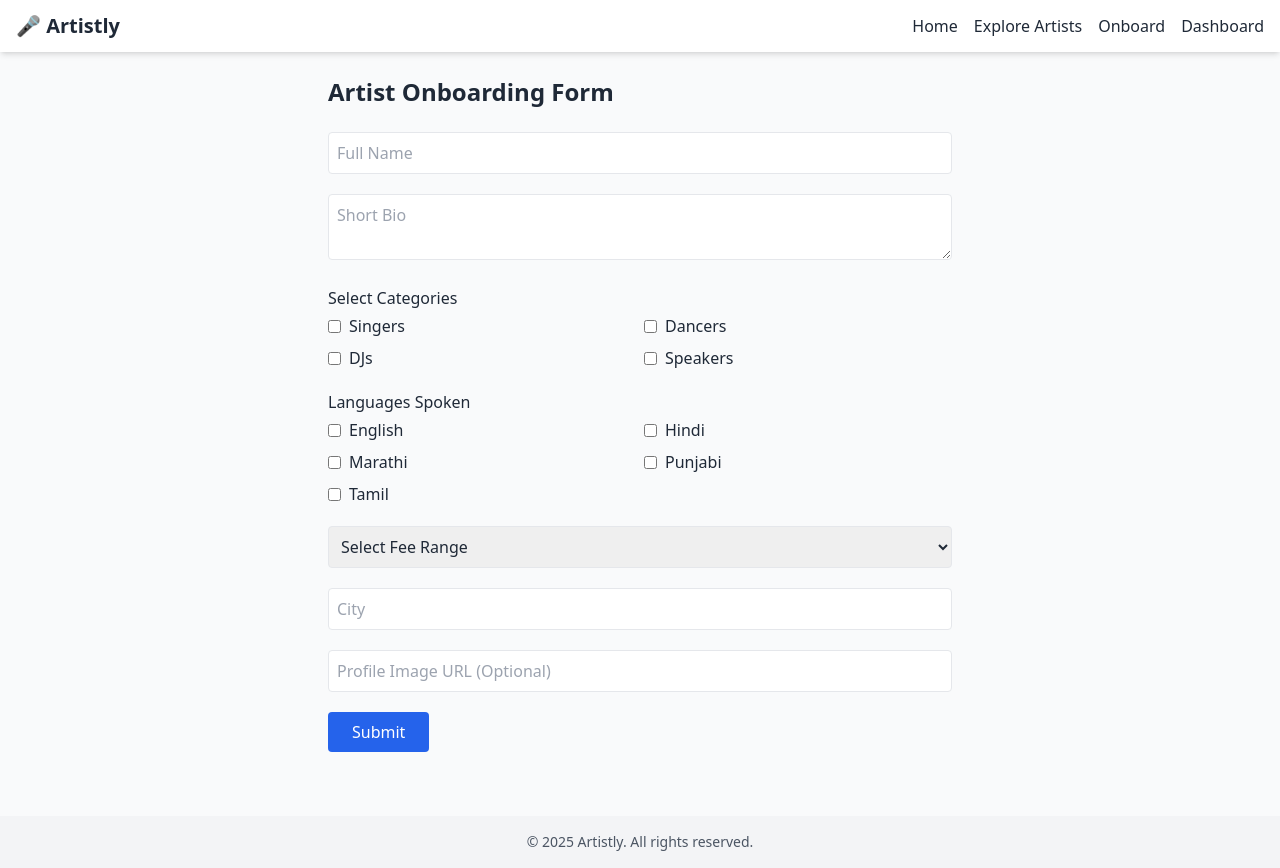
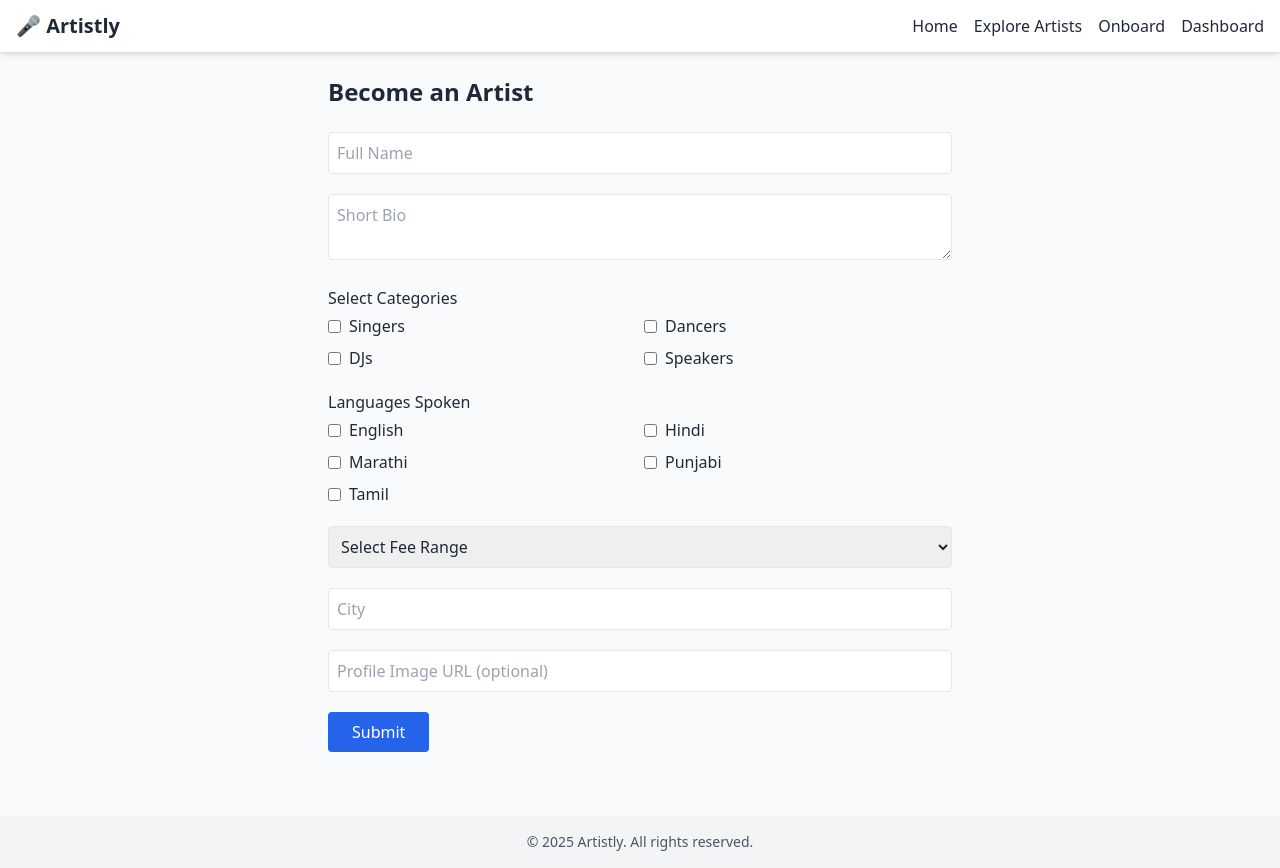
Before and after one commit to Prince7g/Artistly, a Next.js app: page /onboard in a window 1280 px wide. Built offline with nearby package versions, Linux system fonts and the light colour scheme.

Commit message:
Update page.tsx

```diff
--- a/app/onboard/page.tsx
+++ b/app/onboard/page.tsx
@@ -40,27 +40,29 @@
   });
 
   const onSubmit = (data: any) => {
-    console.log("Submitted Artist Data:", data);
-    alert("Artist submitted successfully. Check console for details.");
+    console.log("Submitted Artist:", data);
+    alert("Form submitted. Check console.");
   };
 
   return (
     <>
       <Header />
       <main className="p-6 max-w-2xl mx-auto">
-        <h1 className="text-2xl font-bold mb-6">Artist Onboarding Form</h1>
+        <h1 className="text-2xl font-bold mb-6">Become an Artist</h1>
+
         <form onSubmit={handleSubmit(onSubmit)} className="space-y-5">
-
+          {/* Name */}
           <input
+            {...register("name")}
             placeholder="Full Name"
-            {...register("name")}
             className="w-full p-2 border rounded"
           />
           {errors.name && <p className="text-red-500 text-sm">{errors.name.message}</p>}
 
+          {/* Bio */}
           <textarea
+            {...register("bio")}
             placeholder="Short Bio"
-            {...register("bio")}
             className="w-full p-2 border rounded"
           />
           {errors.bio && <p className="text-red-500 text-sm">{errors.bio.message}</p>}
@@ -142,20 +144,21 @@
 
           {/* City */}
           <input
+            {...register("location")}
             placeholder="City"
-            {...register("location")}
             className="w-full p-2 border rounded"
           />
           {errors.location && <p className="text-red-500 text-sm">{errors.location.message}</p>}
 
-          {/* Image URL */}
+          {/* Profile Image (optional) */}
           <input
-            placeholder="Profile Image URL (Optional)"
             {...register("image")}
+            placeholder="Profile Image URL (optional)"
             className="w-full p-2 border rounded"
           />
           {errors.image && <p className="text-red-500 text-sm">{errors.image.message}</p>}
 
+          {/* Submit */}
           <button
             type="submit"
             className="bg-blue-600 hover:bg-blue-700 text-white px-6 py-2 rounded"
```
